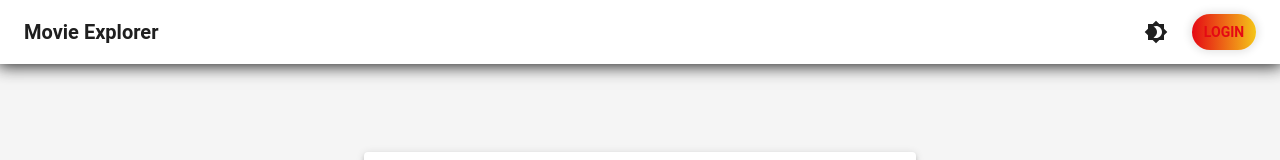
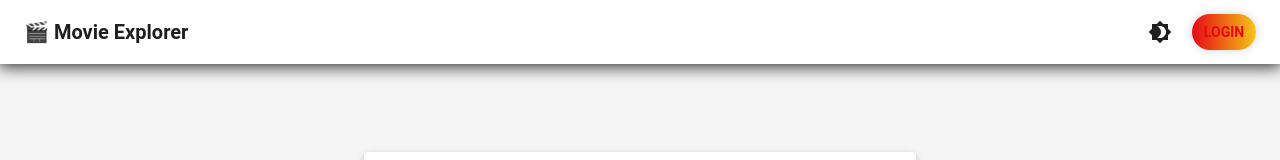
Before and after one commit to Chanudhi/movie-explorer, a React (Create React App) app: page /login in a window 1280 px wide. Shown: the top 160 px of the page. Built offline with nearby package versions, Linux system fonts and the light colour scheme; the HTML template or start-up script is replaced by a standard one.

Commit message:
Update Navbar to include emoji in title and improve Home page layout with centered movie grid.

```diff
--- a/src/components/Navbar.js
+++ b/src/components/Navbar.js
@@ -51,9 +51,19 @@ const Navbar = () => {
           sx={{ flexGrow: 1, cursor: 'pointer', color: theme.palette.accent.main, fontWeight: 700 }}
           onClick={() => navigate('/')}
         >
-          Movie Explorer
+          🎬 Movie Explorer
         </Typography>
-        <Box sx={{ display: 'flex', alignItems: 'center', gap: 2 }}>
+        <Box
+          sx={{
+            display: 'flex',
+            alignItems: 'center',
+            gap: 1.5,
+            flexWrap: { xs: 'wrap', sm: 'nowrap' },
+            justifyContent: { xs: 'center', sm: 'flex-end' },
+            width: { xs: '100%', sm: 'auto' },
+            mt: { xs: 1, sm: 0 },
+          }}
+        >
           {/* Theme toggle button */}
           <IconButton
             sx={{ ml: 1, color: theme.palette.accent.main }}
--- a/src/pages/Favorites.js
+++ b/src/pages/Favorites.js
@@ -19,7 +19,7 @@ const Favorites = () => {
         ⭐ Your Favorite Movies
       </Typography>
       {favorites.length > 0 ? (
-        <Grid container spacing={2}>
+        <Grid container spacing={2} justifyContent="center" alignItems="flex-start">
           {favorites.map((movie) => (
             <Grid item xs={6} sm={4} md={3} key={movie.id}>
               <MovieCard movie={movie} />
--- a/src/pages/Home.js
+++ b/src/pages/Home.js
@@ -14,7 +14,7 @@ const Home = () => {
   // Infinite scroll hook
   const { ref, inView } = useInView();
 
-  // Fetch movies (trending or search) with infinite scroll
+  // Fetch movies  with infinite scroll
   const {
     data,
     fetchNextPage,
@@ -73,11 +73,11 @@ const Home = () => {
     <Container maxWidth="lg">
       {/* Search bar for movies */}
       <SearchBar onSearch={handleSearch} />
-      <Typography variant="h4" component="h1" gutterBottom>
+      <Typography variant="h4" component="h1" gutterBottom sx={{ fontSize: { xs: '1.5rem', sm: '2.125rem' }, fontWeight: 700 }}>
         {searchQuery ? 'Search Results' : 'Trending Movies'}
       </Typography>
       {/* Movie grid */}
-      <Grid container spacing={3}>
+      <Grid container spacing={3} justifyContent="center" alignItems="flex-start">
         {data?.pages.map((page) =>
           page.results.map((movie) => (
             <Grid item xs={12} sm={6} md={4} lg={3} key={movie.id}>
--- a/src/pages/Profile.js
+++ b/src/pages/Profile.js
@@ -96,7 +96,7 @@ const Profile = ({ showWatchlist }) => {
           {sectionTitle}
         </Typography>
         {moviesToShow.length > 0 ? (
-          <Grid container spacing={2}>
+          <Grid container spacing={2} justifyContent="center" alignItems="flex-start">
             {moviesToShow.map((movie) => (
               <Grid item xs={12} sm={6} md={4} lg={3} key={movie.id}>
                 <MovieCard movie={movie} />
```
Also changed, not shown: 1 other file (tests, documents, lock files or other folders).
